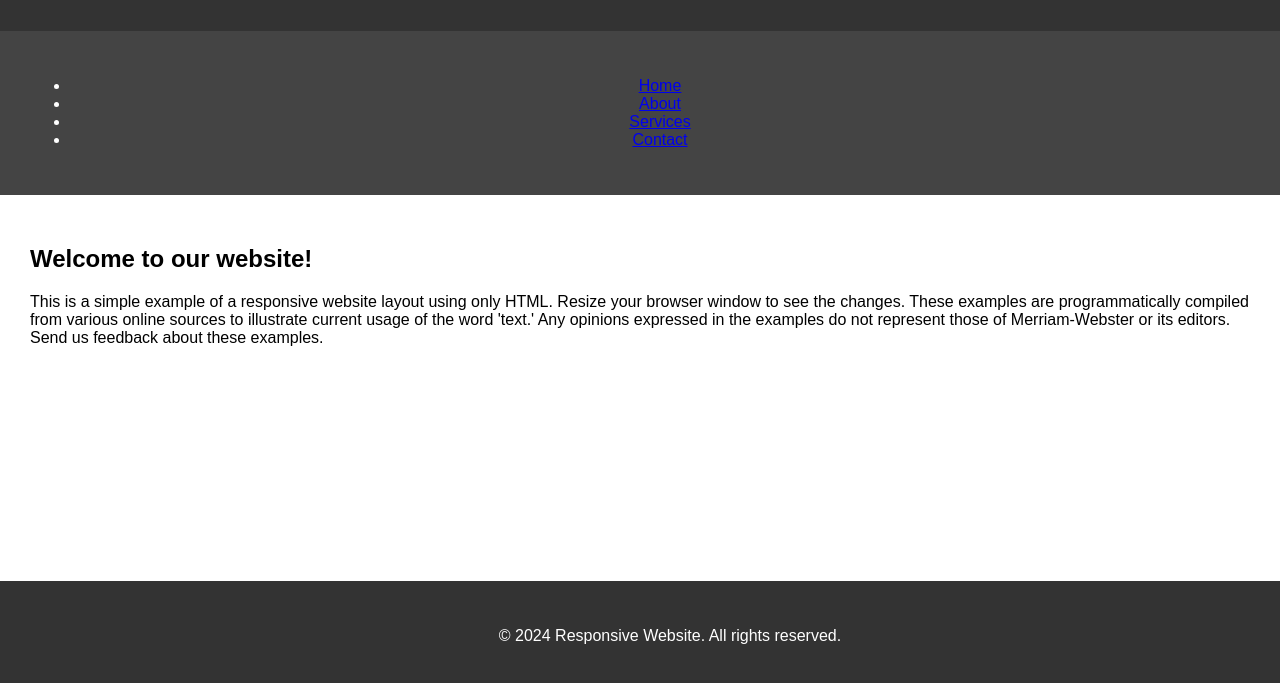
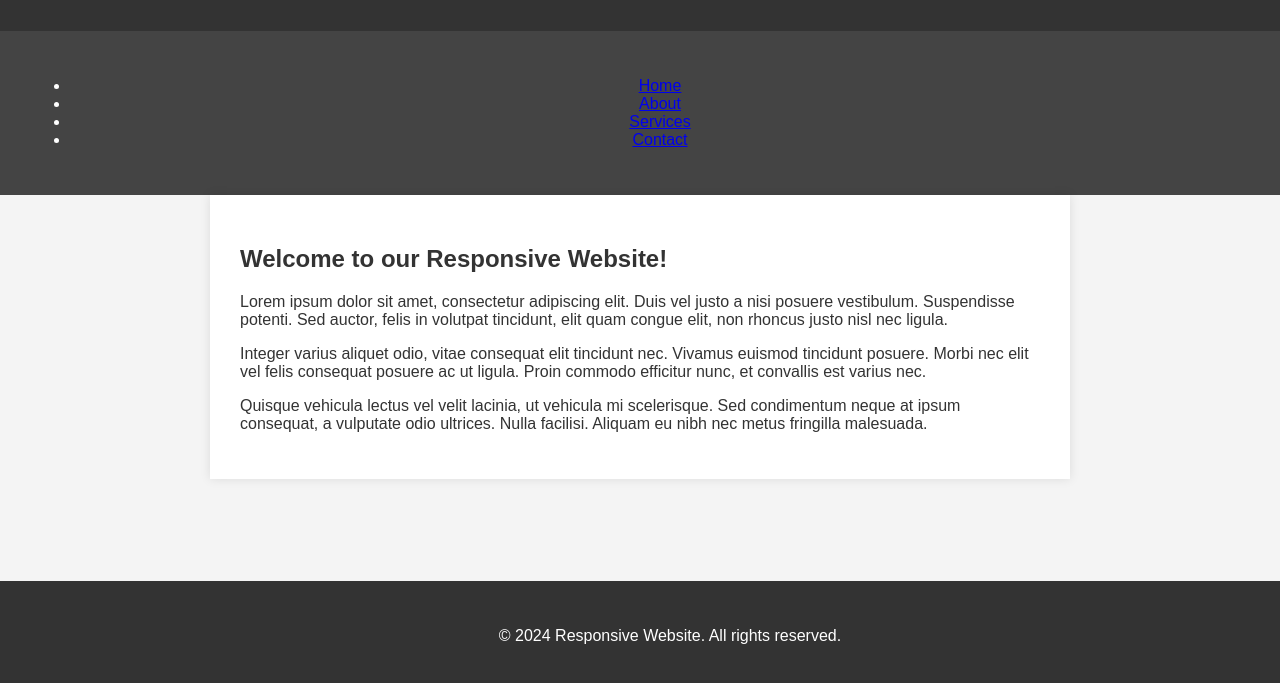
Before and after one commit to Aditya-Mishra799/Expt8, a plain HTML site: page index.html in a window 1280 px wide. Shown: the part 109-792 px from the top of the page. Drawn offline with Linux system fonts and the light colour scheme.

Commit message:
Update index.html

```diff
--- a/index.html
+++ b/index.html
@@ -6,9 +6,11 @@
     <title>Responsive Website</title>
     <style>
         body {
-            font-family: Arial, sans-serif;
+            font-family: 'Arial', sans-serif;
             margin: 0;
             padding: 0;
+            background-color: #f4f4f4;
+            color: #333;
         }
 
         header {
@@ -27,6 +29,10 @@
 
         section {
             padding: 20px;
+            max-width: 800px;
+            margin: 0 auto;
+            background-color: #fff;
+            box-shadow: 0 0 10px rgba(0, 0, 0, 0.1);
         }
 
         footer {
@@ -62,8 +68,18 @@
 </nav>
 
 <section>
-    <h2>Welcome to our website!</h2>
-    <p>This is a simple example of a responsive website layout using only HTML. Resize your browser window to see the changes. These examples are programmatically compiled from various online sources to illustrate current usage of the word 'text.' Any opinions expressed in the examples do not represent those of Merriam-Webster or its editors. Send us feedback about these examples.</p>
+    <h2>Welcome to our Responsive Website!</h2>
+    <p>Lorem ipsum dolor sit amet, consectetur adipiscing elit. Duis vel justo a nisi posuere vestibulum.
+        Suspendisse potenti. Sed auctor, felis in volutpat tincidunt, elit quam congue elit, non rhoncus
+        justo nisl nec ligula.</p>
+
+    <p>Integer varius aliquet odio, vitae consequat elit tincidunt nec. Vivamus euismod tincidunt posuere.
+        Morbi nec elit vel felis consequat posuere ac ut ligula. Proin commodo efficitur nunc, et convallis
+        est varius nec.</p>
+
+    <p>Quisque vehicula lectus vel velit lacinia, ut vehicula mi scelerisque. Sed condimentum neque at
+        ipsum consequat, a vulputate odio ultrices. Nulla facilisi. Aliquam eu nibh nec metus fringilla
+        malesuada.</p>
 </section>
 
 <footer>
```
